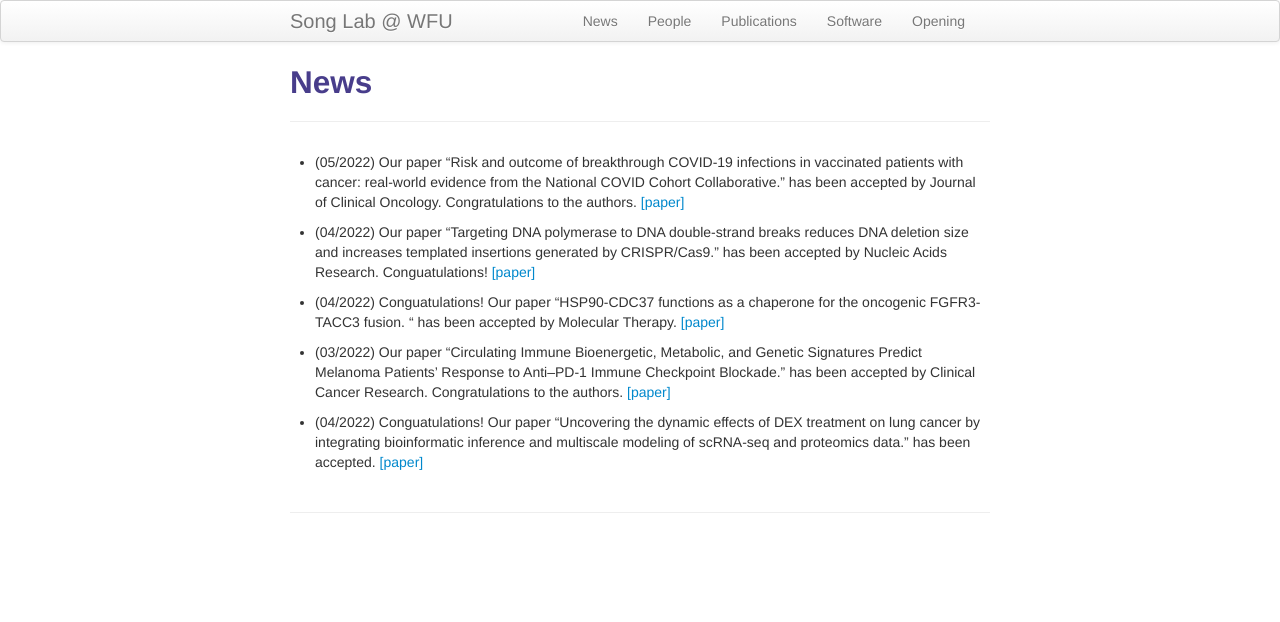
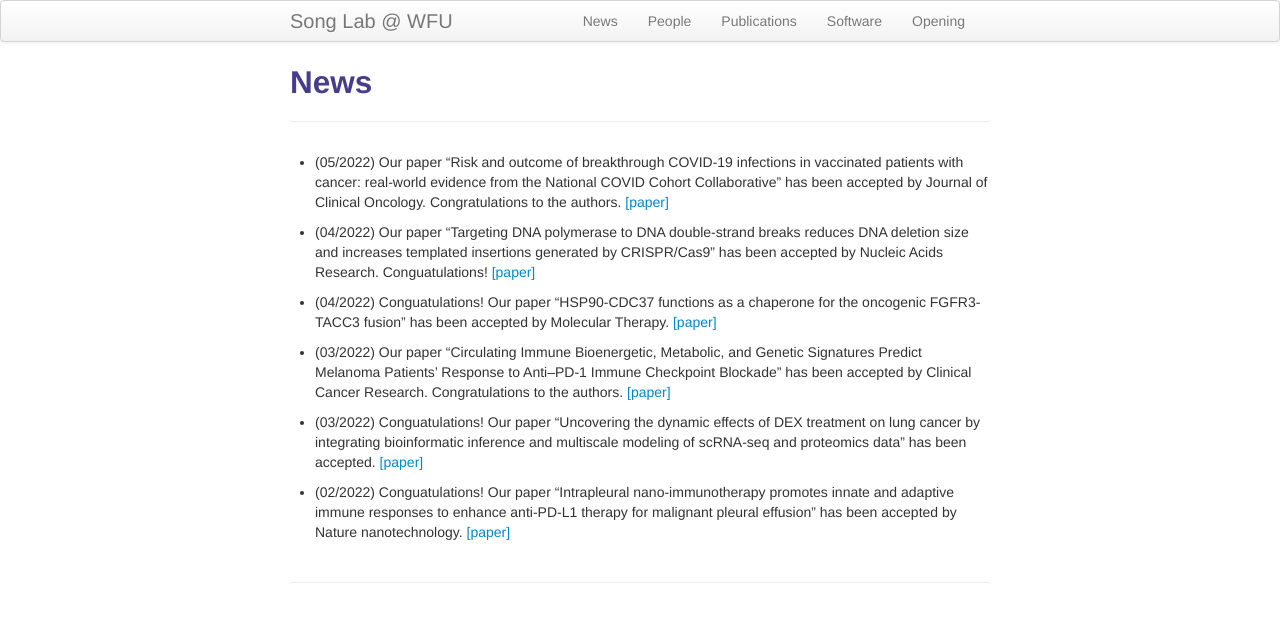
Before and after one commit to songqianqianlab/songqianqianlab.github.io2, a Jekyll site: the page built from pages/news.md, in a window 1280 px wide. Shown: the top 622 px of the page. Built offline with Jekyll 4.4.1, drawn with Linux system fonts in a browser that asks for light colours.

Commit message:
Update news.md

```diff
--- a/pages/news.md
+++ b/pages/news.md
@@ -4,12 +4,14 @@ title: News
 description: Lab's news
 ---
 
-* (05/2022) Our paper "Risk and outcome of breakthrough COVID-19 infections in vaccinated patients with cancer: real-world evidence from the National COVID Cohort Collaborative." has been accepted by Journal of Clinical Oncology. Congratulations to the authors. [[paper]](https://www.ncbi.nlm.nih.gov/pmc/articles/PMC9061155/)
+* (05/2022) Our paper "Risk and outcome of breakthrough COVID-19 infections in vaccinated patients with cancer: real-world evidence from the National COVID Cohort Collaborative" has been accepted by Journal of Clinical Oncology. Congratulations to the authors. [[paper]](https://www.ncbi.nlm.nih.gov/pmc/articles/PMC9061155/)
 
-* (04/2022) Our paper "Targeting DNA polymerase to DNA double-strand breaks reduces DNA deletion size and increases templated insertions generated by CRISPR/Cas9." has been accepted by Nucleic Acids Research. Conguatulations! [[paper]](https://academic.oup.com/nar/article/50/7/3944/6552087?login=false)
+* (04/2022) Our paper "Targeting DNA polymerase to DNA double-strand breaks reduces DNA deletion size and increases templated insertions generated by CRISPR/Cas9" has been accepted by Nucleic Acids Research. Conguatulations! [[paper]](https://academic.oup.com/nar/article/50/7/3944/6552087?login=false)
 
-* (04/2022) Conguatulations! Our paper "HSP90-CDC37 functions as a chaperone for the oncogenic FGFR3-TACC3 fusion. " has been accepted by Molecular Therapy. [[paper]](https://www.sciencedirect.com/science/article/abs/pii/S1525001622000922?casa_token=uYa8siR5sogAAAAA:IbdsxGPdqbBEvC9hn_AZVu3SYTvUXOb7w-086fVYCvzDN7yrNEirul4Du-toxF-GUfoQlUdDiQ)
+* (04/2022) Conguatulations! Our paper "HSP90-CDC37 functions as a chaperone for the oncogenic FGFR3-TACC3 fusion" has been accepted by Molecular Therapy. [[paper]](https://www.sciencedirect.com/science/article/abs/pii/S1525001622000922?casa_token=uYa8siR5sogAAAAA:IbdsxGPdqbBEvC9hn_AZVu3SYTvUXOb7w-086fVYCvzDN7yrNEirul4Du-toxF-GUfoQlUdDiQ)
 
-* (03/2022) Our paper "Circulating Immune Bioenergetic, Metabolic, and Genetic Signatures Predict Melanoma Patients' Response to Anti–PD-1 Immune Checkpoint Blockade." has been accepted by Clinical Cancer Research. Congratulations to the authors. [[paper]](https://aacrjournals.org/clincancerres/article-abstract/28/6/1192/682031/Circulating-Immune-Bioenergetic-Metabolic-and)
+* (03/2022) Our paper "Circulating Immune Bioenergetic, Metabolic, and Genetic Signatures Predict Melanoma Patients' Response to Anti–PD-1 Immune Checkpoint Blockade" has been accepted by Clinical Cancer Research. Congratulations to the authors. [[paper]](https://aacrjournals.org/clincancerres/article-abstract/28/6/1192/682031/Circulating-Immune-Bioenergetic-Metabolic-and)
 
-* (04/2022) Conguatulations! Our paper "Uncovering the dynamic effects of DEX treatment on lung cancer by integrating bioinformatic inference and multiscale modeling of scRNA-seq and proteomics data." has been accepted. [[paper]](https://arxiv.org/abs/2203.00743)
+* (03/2022) Conguatulations! Our paper "Uncovering the dynamic effects of DEX treatment on lung cancer by integrating bioinformatic inference and multiscale modeling of scRNA-seq and proteomics data" has been accepted. [[paper]](https://arxiv.org/abs/2203.00743)
+
+* (02/2022) Conguatulations! Our paper "Intrapleural nano-immunotherapy promotes innate and adaptive immune responses to enhance anti-PD-L1 therapy for malignant pleural effusion" has been accepted by Nature nanotechnology. [[paper]]([https://arxiv.org/abs/2203.00743](https://www.nature.com/articles/s41565-021-01032-w))
```
